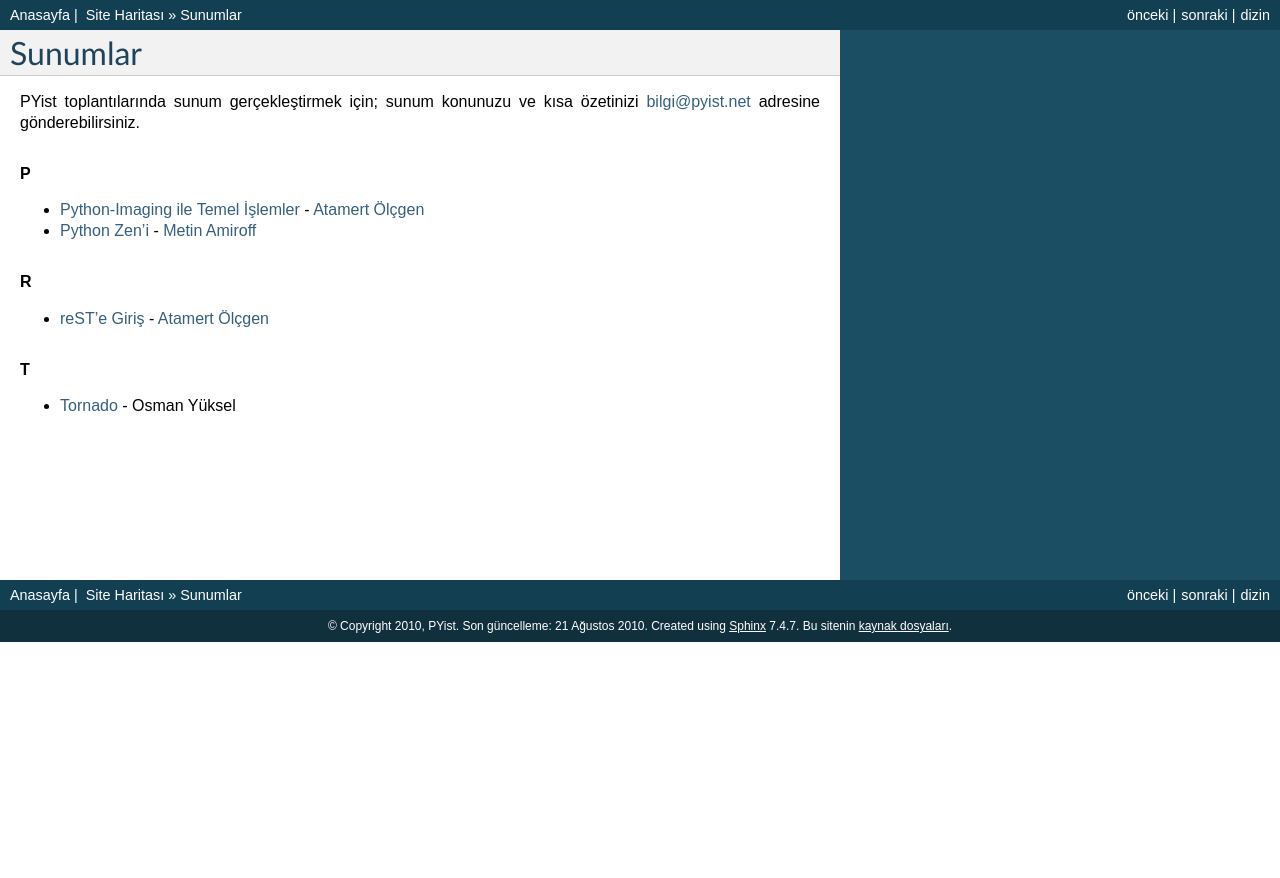
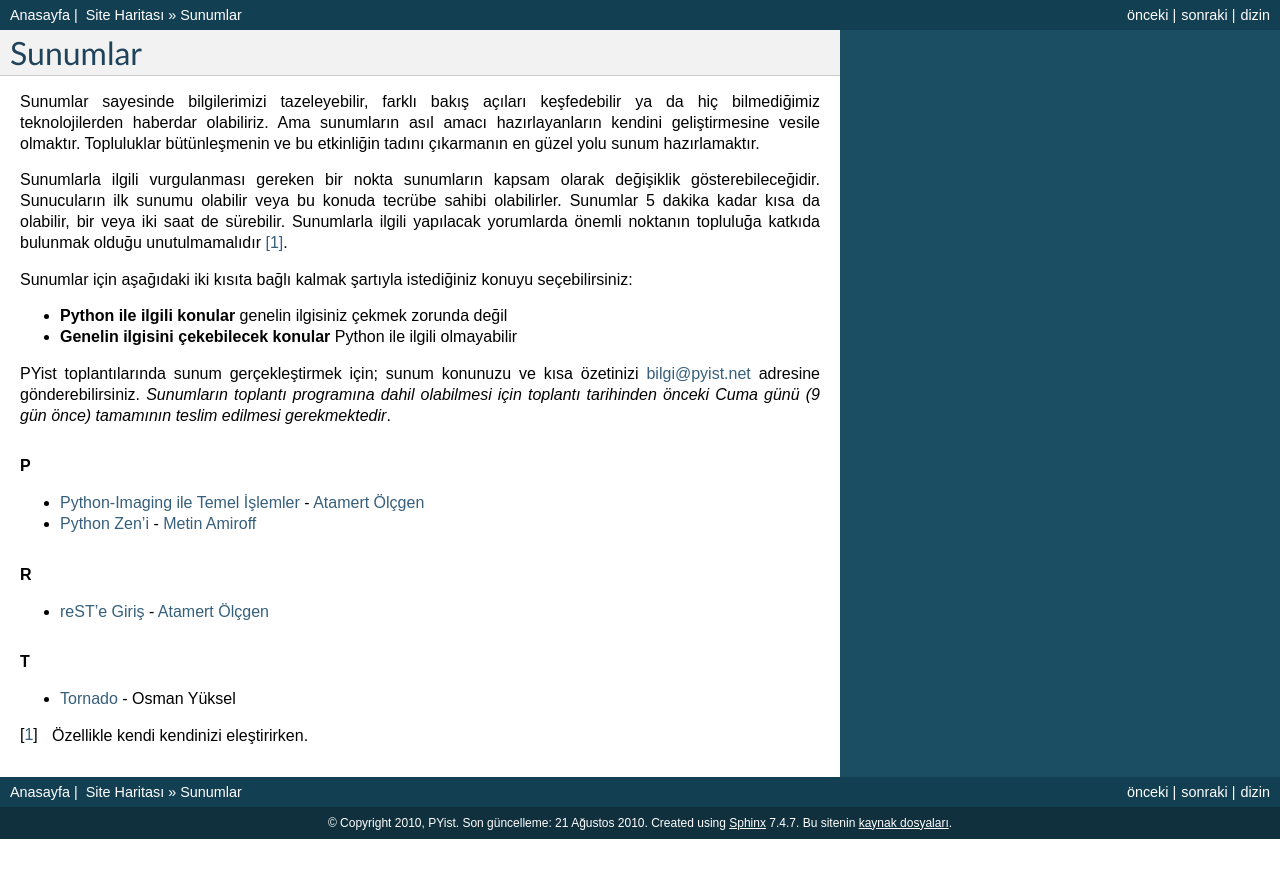
Before and after one commit to mengu/pyist.net, a Sphinx documentation site: the page built from source/presentations.rst, in a window 1280 px wide. Shown: the top 878 px of the page. Built offline with Sphinx 7.4.7, drawn with Linux system fonts in a browser that asks for light colours; formulas are drawn with MathJax 3.

Commit message:
Added info to presentations page

```diff
--- a/source/presentations.rst
+++ b/source/presentations.rst
@@ -5,8 +5,16 @@
 Sunumlar
 ========
 
-PYist toplantılarında sunum gerçekleştirmek için; sunum konunuzu ve kısa özetinizi bilgi@pyist.net adresine gönderebilirsiniz.
+Sunumlar sayesinde bilgilerimizi tazeleyebilir, farklı bakış açıları keşfedebilir ya da hiç bilmediğimiz teknolojilerden haberdar olabiliriz. Ama sunumların asıl amacı hazırlayanların kendini geliştirmesine vesile olmaktır. Topluluklar bütünleşmenin ve bu etkinliğin tadını çıkarmanın en güzel yolu sunum hazırlamaktır.
 
+Sunumlarla ilgili vurgulanması gereken bir nokta sunumların kapsam olarak değişiklik gösterebileceğidir. Sunucuların ilk sunumu olabilir veya bu konuda tecrübe sahibi olabilirler. Sunumlar 5 dakika kadar kısa da olabilir, bir veya iki saat de sürebilir. Sunumlarla ilgili yapılacak yorumlarda önemli noktanın topluluğa katkıda bulunmak olduğu unutulmamalıdır [#]_.
+
+Sunumlar için aşağıdaki iki kısıta bağlı kalmak şartıyla istediğiniz konuyu seçebilirsiniz:
+
+* **Python ile ilgili konular** genelin ilgisiniz çekmek zorunda değil
+* **Genelin ilgisini çekebilecek konular** Python ile ilgili olmayabilir
+
+PYist toplantılarında sunum gerçekleştirmek için; sunum konunuzu ve kısa özetinizi bilgi@pyist.net adresine gönderebilirsiniz. *Sunumların toplantı programına dahil olabilmesi için toplantı tarihinden önceki Cuma günü (9 gün önce) tamamının teslim edilmesi gerekmektedir*.
 
 .. rubric:: P
 
@@ -21,3 +29,6 @@ PYist toplantılarında sunum gerçekleştirmek için; sunum konunuzu ve kısa
 .. rubric:: T
 
 * `Tornado </_static/presentation_files/Tornado.pdf>`_ - |yuxel|
+
+
+.. [#] Özellikle kendi kendinizi eleştirirken.
```
